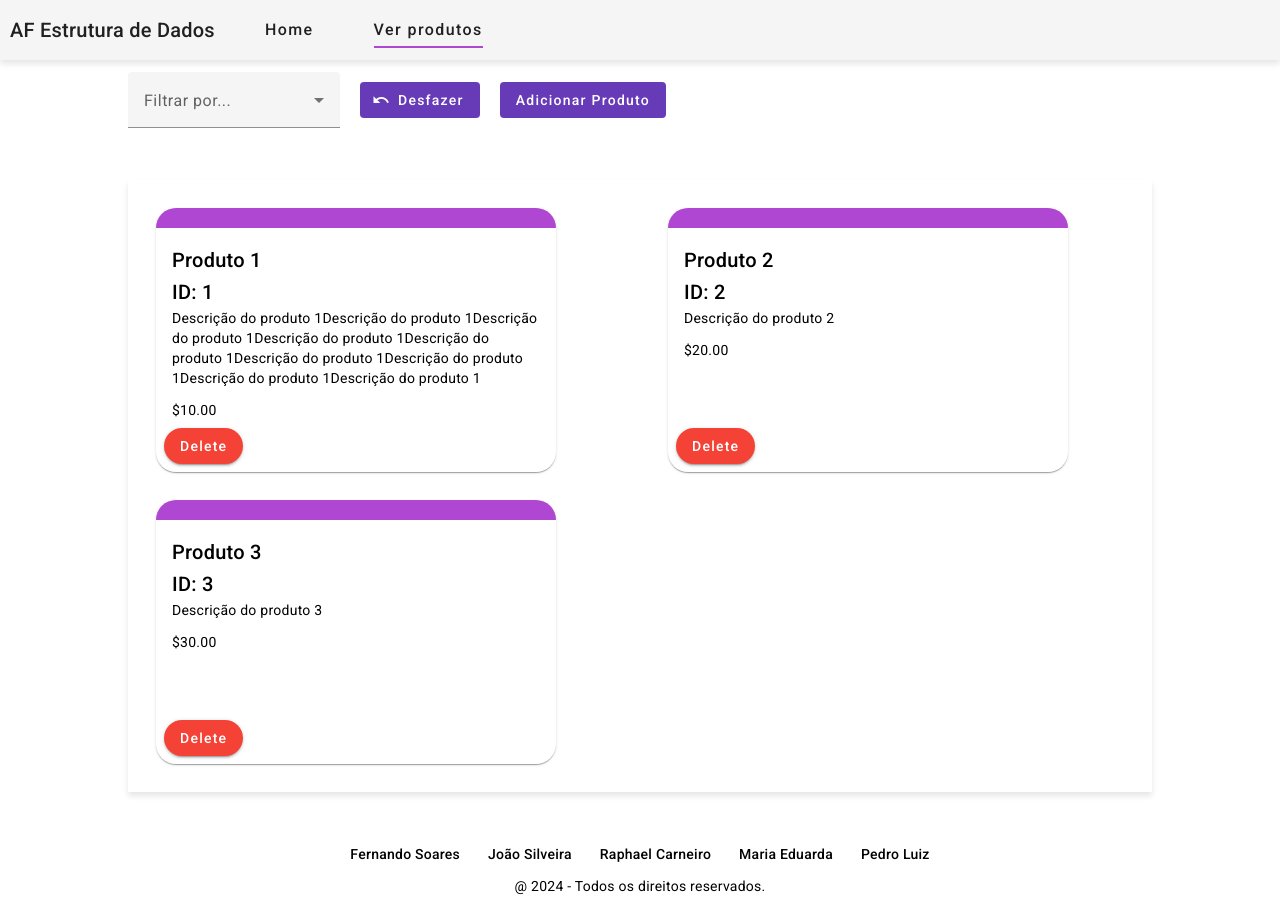
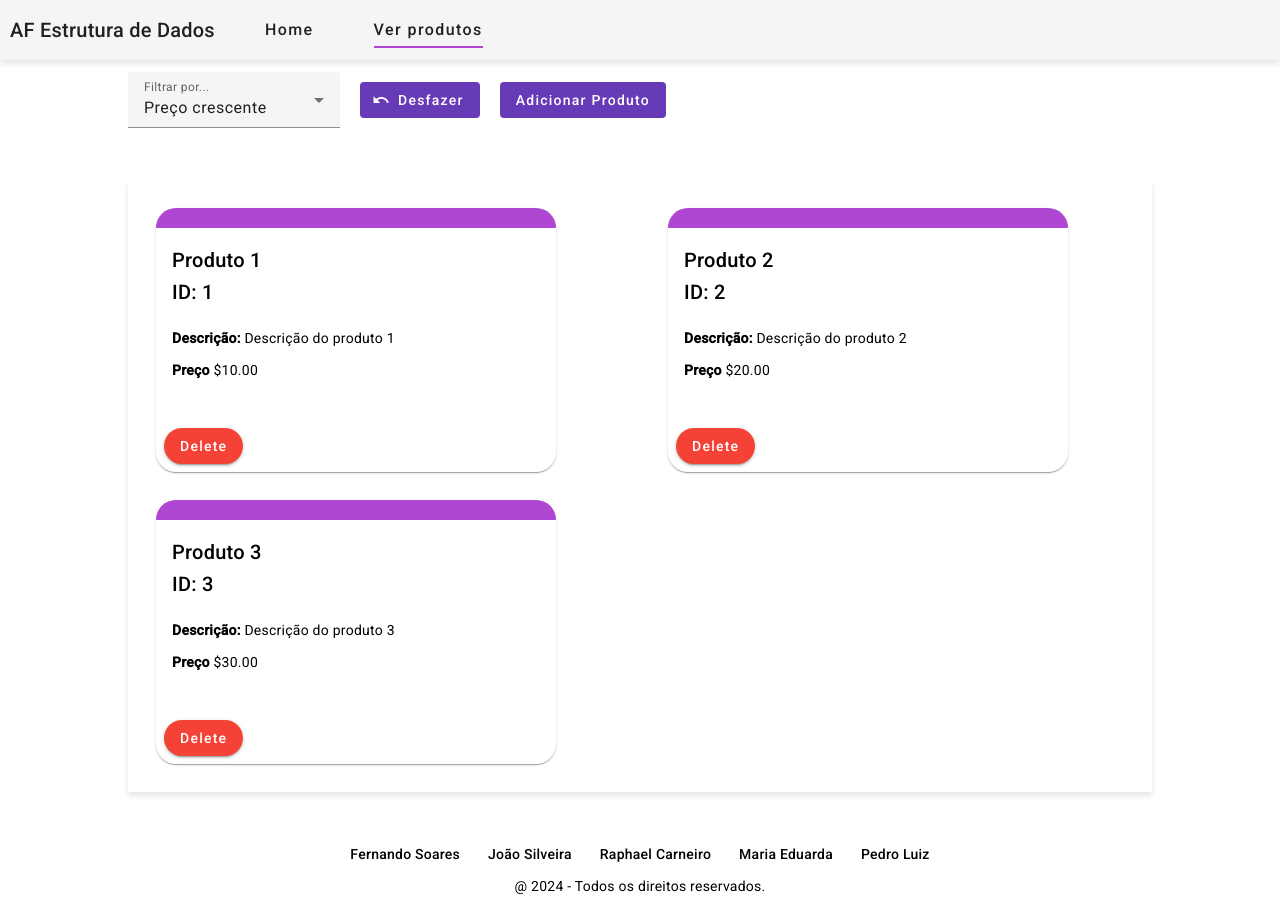
Before and after one commit to PedroLVA/AFEstrutura, an Angular app: page /ver-produtos in a window 1280 px wide. Built offline with nearby package versions, Linux system fonts and the light colour scheme.

Commit message:
Filter startes with preço crescente properly and the page displays a 'no product found message'

```diff
--- a/src/app/components/card/card.component.html
+++ b/src/app/components/card/card.component.html
@@ -5,8 +5,9 @@
     <mat-card-title> ID: {{ product.id }} </mat-card-title>
   </mat-card-header>
   <mat-card-content>
-    <p>{{ product.description }}</p>
-    <p>{{ product.price | currency }}</p>
+    <br>
+    <p> <strong> Descrição:</strong> {{ product.description }}</p>
+    <p><strong> Preço</strong> {{ product.price | currency }}</p>
   </mat-card-content>
   <mat-card-actions class="flex">
     <button mat-raised-button color="warn" class="raisedButton"matTooltip="Deleta o produto selecionado (pode ser desfeito)"  (click)="deleteProduct()">
--- a/src/app/components/ver-produtos/ver-produtos.component.html
+++ b/src/app/components/ver-produtos/ver-produtos.component.html
@@ -2,7 +2,7 @@
   <div class="flex-filter-undo">
     <mat-form-field>
       <mat-label>Filtrar por...</mat-label>
-      <mat-select (selectionChange)="onFilterChange($event)">
+      <mat-select [(value)]="filterValue" (selectionChange)="onFilterChange($event)">
         <mat-option value="one">Preço crescente</mat-option>
         <mat-option value="two">Preço decrescente</mat-option>
       </mat-select>
--- a/src/app/components/ver-produtos/ver-produtos.component.ts
+++ b/src/app/components/ver-produtos/ver-produtos.component.ts
@@ -14,10 +14,11 @@ export class VerProdutosComponent {
   binaryTree: BinaryTree = new BinaryTree();
   products: Array<IProduct> = [];
   actualId = 1;
+  filterValue: string = 'one';
 
   constructor() {
     this.products = [
-      { id: this.actualId, name: 'Produto 1', description: 'Descrição do produto 1Descrição do produto 1Descrição do produto 1Descrição do produto 1Descrição do produto 1Descrição do produto 1Descrição do produto 1Descrição do produto 1Descrição do produto 1', price: 10.00 },
+      { id: this.actualId, name: 'Produto 1', description: 'Descrição do produto 1', price: 10.00 },
       { id: this.actualId += 1, name: 'Produto 2', description: 'Descrição do produto 2', price: 20.00 },
       { id: this.actualId += 1, name: 'Produto 3', description: 'Descrição do produto 3', price: 30.00 }
     ];
```
